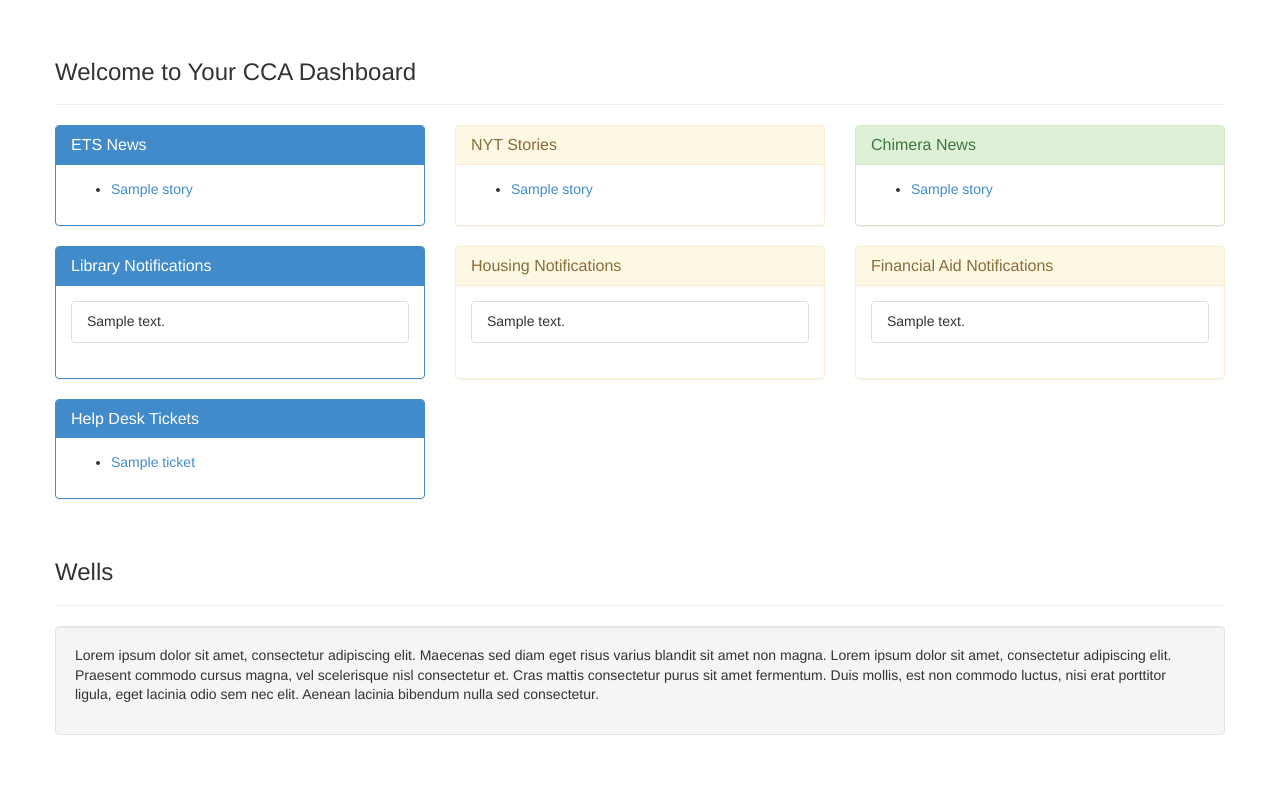
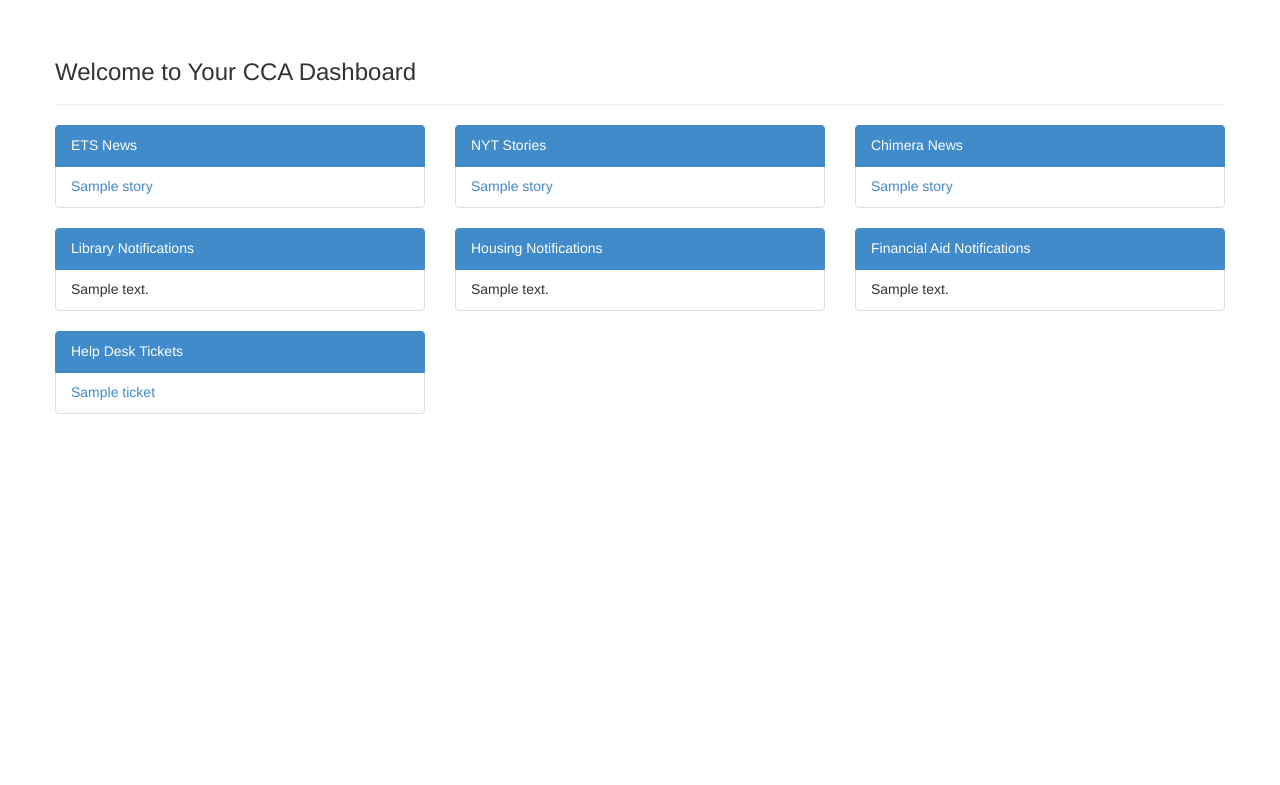
Before and after one commit to shacker/ccademo, a Django app: template templates/dashboard.html in a window 1280 px wide. Shown: the part 51-836 px from the top of the page. After the commit the page ends 465 px from the top, so only its background shows below. Run offline with Django 3.2, Linux system fonts and the light colour scheme; the template is opened without the code that fills it: most values are stand-ins (such as "Sample title", 1, 10 or a date in 2020); parts of the project's set-up code (start-up, migrations or seed data) failed here and were passed over; some libraries are stand-ins or nearby versions.

Commit message:
Dashboard cleanup

```diff
--- a/templates/dashboard.html
+++ b/templates/dashboard.html
@@ -12,107 +12,71 @@
 	<div class="row">
 
 		<div class="col-sm-4">
-			<div class="panel panel-primary">
-			  <div class="panel-heading"><h3 class="panel-title">ETS News</h3></div>
-			  <div class="panel-body">
-			  	<ul>
+			<ul class="list-group">
+				<li class="list-group-item active">ETS News</li>
 			    {% for story in intranews %}
-			    	<li><a href="{% url 'news_detail' story.slug %}">{{story.title}}</a></li>
+			    	<li class="list-group-item"><a href="{% url 'news_detail' story.slug %}">{{story.title}}</a></li>
 			    {% endfor %}
 		    </ul>
 		</div>
-			</div>
+
+		<div class="col-sm-4">
+			<ul class="list-group">
+				<li class="list-group-item active">NYT Stories</li>
+				{% for story in nyt_stories %}
+					<li  class="list-group-item"><a href="{{story.url}}">{{story.title}}</a></li>
+				{% endfor %}
+		    </ul>
 		</div>
 
 		<div class="col-sm-4">
-			<div class="panel panel-warning">
-			  <div class="panel-heading"><h3 class="panel-title">NYT Stories</h3></div>
-			  <div class="panel-body">
-			    <ul>
-					{% for story in nyt_stories %}
-						<li><a href="{{story.url}}">{{story.title}}</a></li>
+			<ul class="list-group">
+				<li class="list-group-item active">Chimera News</li>
+				{% for story in ccanews %}
+					<li class="list-group-item"><a href="{{story.url}}">{{story.title}}</a></li>
 				{% endfor %}
 		    </ul>
-			  </div>
-			</div>
 		</div>
 
 
 		<div class="col-sm-4">
-			<div class="panel panel-success">
-			  <div class="panel-heading"><h3 class="panel-title">Chimera News</h3></div>
-			  <div class="panel-body">
-			    <ul>
-					{% for story in ccanews %}
-						<li><a href="{{story.url}}">{{story.title}}</a></li>
-					{% endfor %}
-			    </ul>
-			  </div>
-			</div>
-		</div>
-
-		<div class="col-sm-4">
-			<div class="panel panel-primary">
-			  <div class="panel-heading"><h3 class="panel-title">Library Notifications</h3></div>
-			  <div class="panel-body">
 			<ul class="list-group">
+				<li class="list-group-item active">Library Notifications</li>
 			    {% for notif in lib_notifs %}
 			    	<li class="list-group-item list-group-item-{{notif.level}}">{{notif.text}}</li>
 			    {% endfor %}
 		    </ul>
 		</div>
-			</div>
-		</div>
+
 
 		<div class="col-sm-4">
-			<div class="panel panel-warning">
-			  <div class="panel-heading"><h3 class="panel-title">Housing Notifications</h3></div>
-			  <div class="panel-body">
 			<ul class="list-group">
+				<li class="list-group-item active">Housing Notifications</li>
 			    {% for notif in housing_notifs %}
 			    	<li class="list-group-item list-group-item-{{notif.level}}">{{notif.text}}</li>
 			    {% endfor %}
 		    </ul>
 		</div>
-			</div>
-		</div>
 
 		<div class="col-sm-4">
-			<div class="panel panel-warning">
-			  <div class="panel-heading"><h3 class="panel-title">Financial Aid Notifications</h3></div>
-			  <div class="panel-body">
 			<ul class="list-group">
+				<li class="list-group-item active">Financial Aid Notifications</li>
 			    {% for notif in finaid_notifs %}
 			    	<li class="list-group-item list-group-item-{{notif.level}}">{{notif.text}}</li>
 			    {% endfor %}
 		    </ul>
 		</div>
-			</div>
-		</div>
 
 		<div class="col-sm-4">
-			<div class="panel panel-primary">
-			  <div class="panel-heading"><h3 class="panel-title">Help Desk Tickets</h3></div>
-			  <div class="panel-body">
-			  	<ul>
+			<ul class="list-group">
+				<li class="list-group-item active">Help Desk Tickets</li>
 			    {% for ticket in tickets %}
-			    	<li><a href="{% url 'todo-task_detail' ticket.id %}">{{ticket.title}}</a></li>
+			    	<li class="list-group-item"><a href="{% url 'todo-task_detail' ticket.id %}">{{ticket.title}}</a></li>
 			    {% endfor %}
 		    </ul>
-			  </div>
-			</div>
 		</div>
 
 	</div>
 
 
-
-	<div class="page-header">
-	<h3>Wells</h3>
-	</div>
-	<div class="well">
-	<p>Lorem ipsum dolor sit amet, consectetur adipiscing elit. Maecenas sed diam eget risus varius blandit sit amet non magna. Lorem ipsum dolor sit amet, consectetur adipiscing elit. Praesent commodo cursus magna, vel scelerisque nisl consectetur et. Cras mattis consectetur purus sit amet fermentum. Duis mollis, est non commodo luctus, nisi erat porttitor ligula, eget lacinia odio sem nec elit. Aenean lacinia bibendum nulla sed consectetur.</p>
-	</div>
-
-
 {% endblock content %}
```
Lines whose indentation alone changed are shown as unchanged.
